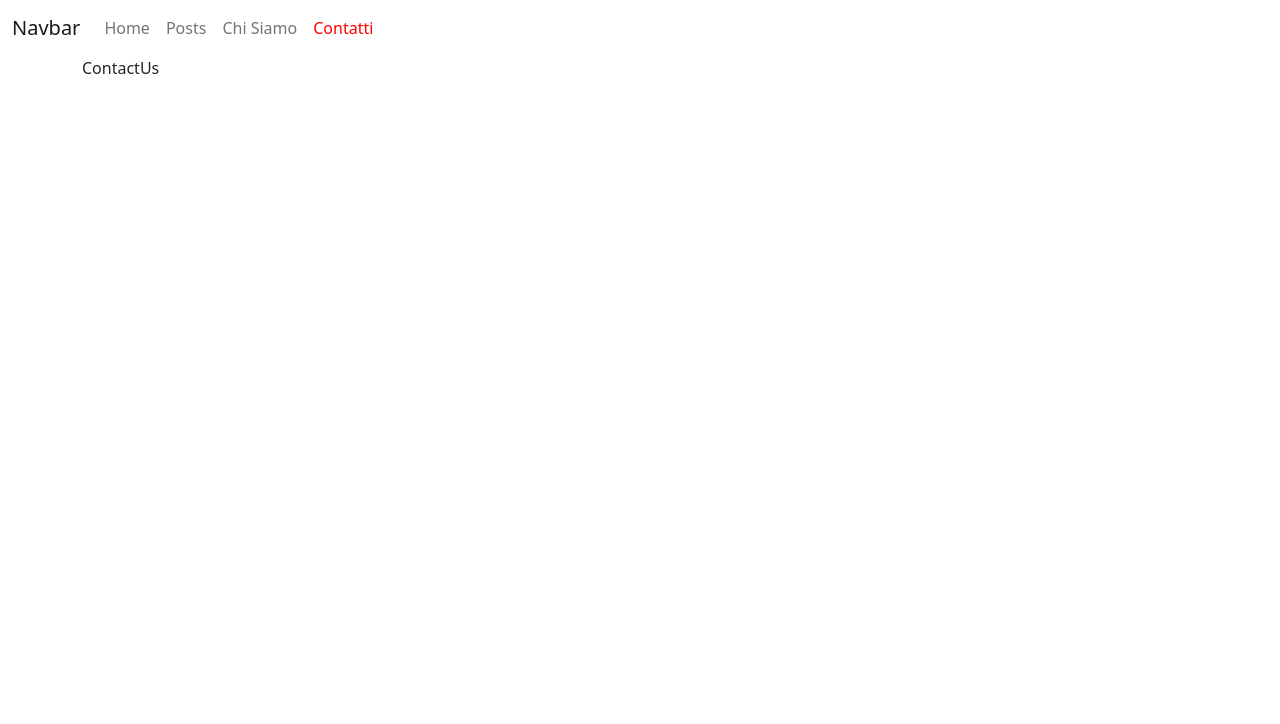
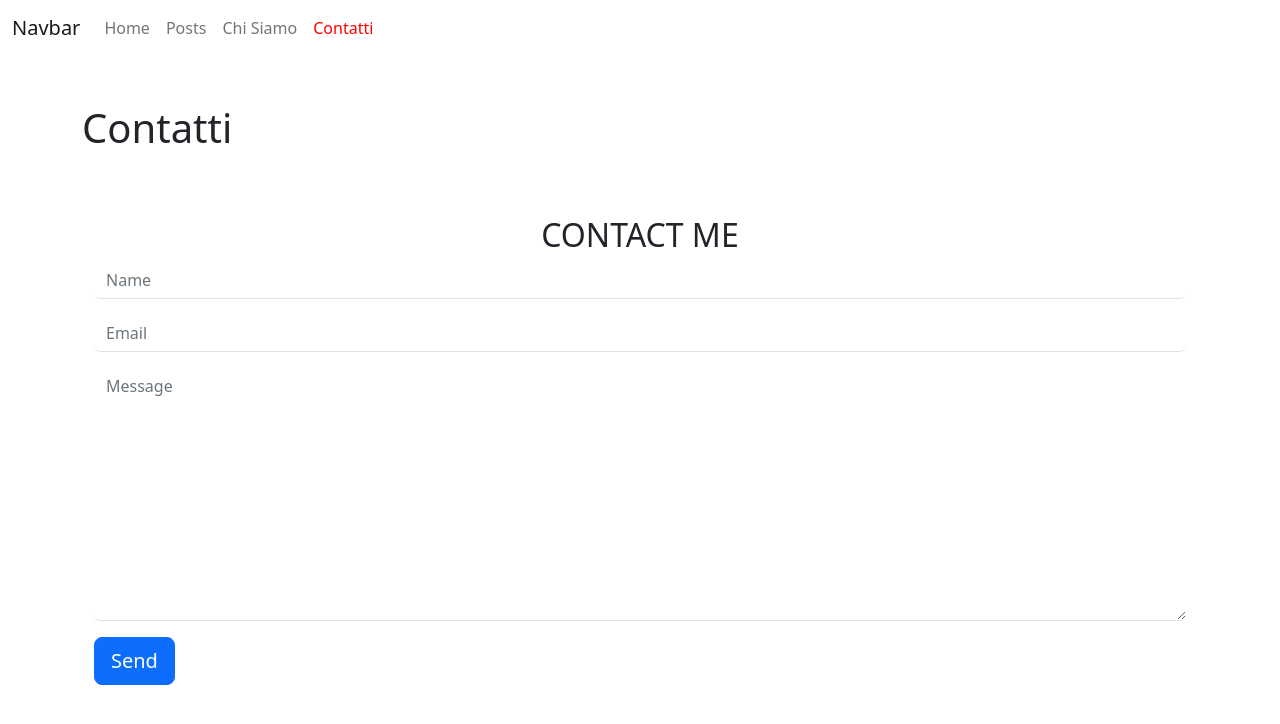
Before and after one commit to klelia/laravel-vue-router, a Vue app: page /contact in a window 1280 px wide. Shown: the top 724 px of the page. Built offline with nearby package versions, Linux system fonts and the light colour scheme.

Commit message:
contact form base

```diff
--- /dev/null
+++ b/src/components/ContactForm.vue
@@ -0,0 +1,62 @@
+<template>
+    <section class="contact_me py-5">
+        <div class="inner-wrapper">
+            <div class="container-fluid text-center">
+                <h2 class="text-uppercase">contact me</h2>
+                <div class="row">
+                    <form class="col-12 text-start">
+                        <div class="mb-3">
+                            <input class="border-0 border-bottom form-control"
+                                type="text" name="name" id="name" placeholder="Name">
+                        </div>
+                        <div class="mb-3">
+                            <input class="border-0 border-bottom form-control"
+                                type="text" name="email" id="email" placeholder="Email">
+                        </div>
+                        <div class="mb-3">
+                            <textarea class="border-0 border-bottom form-control"
+                               name="message" id="message" cols="30"
+                                rows="10" placeholder="Message"></textarea>
+                        </div>
+                        <button class="btn btn-lg btn-primary text-white" type="submit" >Send</button>
+                    </form>
+                </div>
+            </div>
+        </div>
+    </section>
+</template>
+
+<script>
+import axios from 'axios';
+import {store} from '../store';
+    export default {
+        name: 'ContactForm',
+        data(){
+            return {
+                store,
+                name: '',
+                email: '',
+                message: '',
+                success: false,
+                errors: {}
+            }
+        },
+        methods: {
+            sendForm(){
+                const data = {
+                    name: this.name,
+                    email: this.email,
+                    message: this.message
+                }
+                axios.post(`${this.store.apiBaseUrl}/contacts`, data).then((response)=>{
+                    console.log(response.data);
+                });
+            }
+        }
+
+    }
+</script>
+
+<style lang="scss" scoped>
+
+</style>
--- a/src/pages/ContactUs.vue
+++ b/src/pages/ContactUs.vue
@@ -1,12 +1,23 @@
 <template>
-    <div>
-        ContactUs
+    <section>
+    <div class="row">
+     <div class="col-12">
+        <h1 class="mt-5 mb-3">
+            Contatti
+        </h1>
+        <ContactForm />
+     </div>
     </div>
+    </section>
 </template>
 
 <script>
+import ContactForm from '../components/ContactForm.vue';
     export default {
-        name:'ContactUs'
+        name:'ContactUs',
+        components: {
+            ContactForm
+        }
     }
 </script>
 
```
